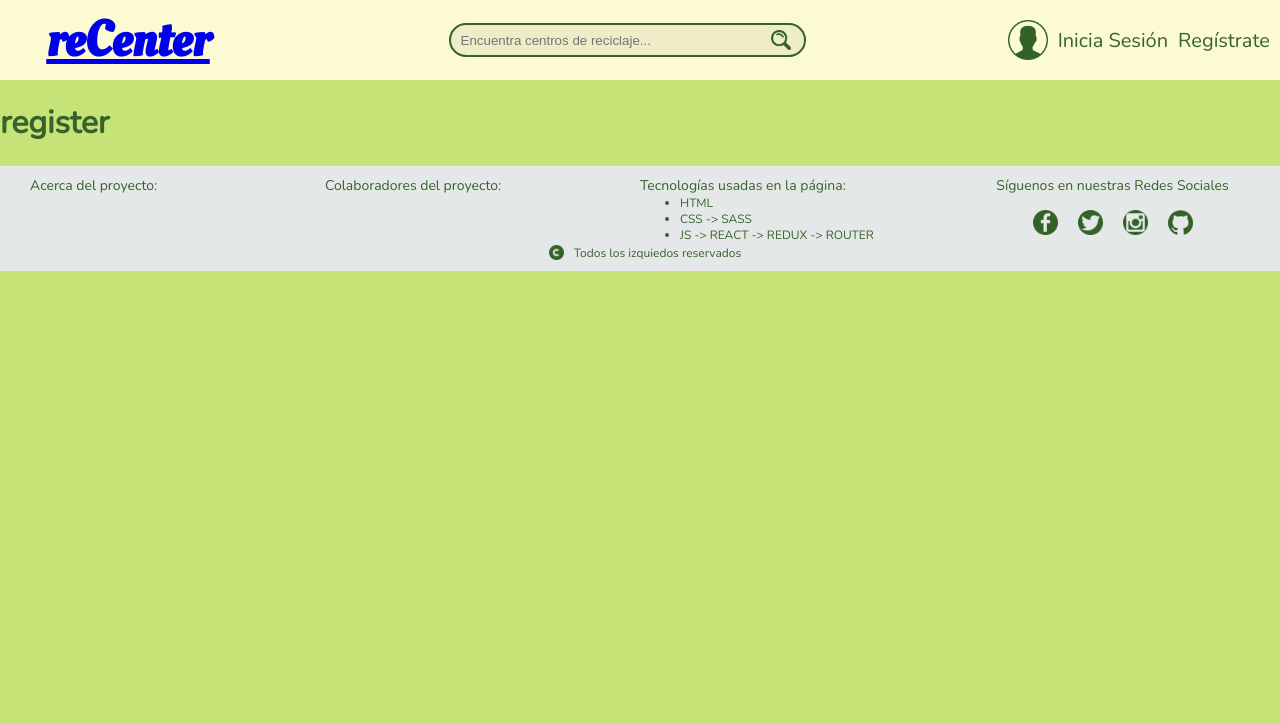
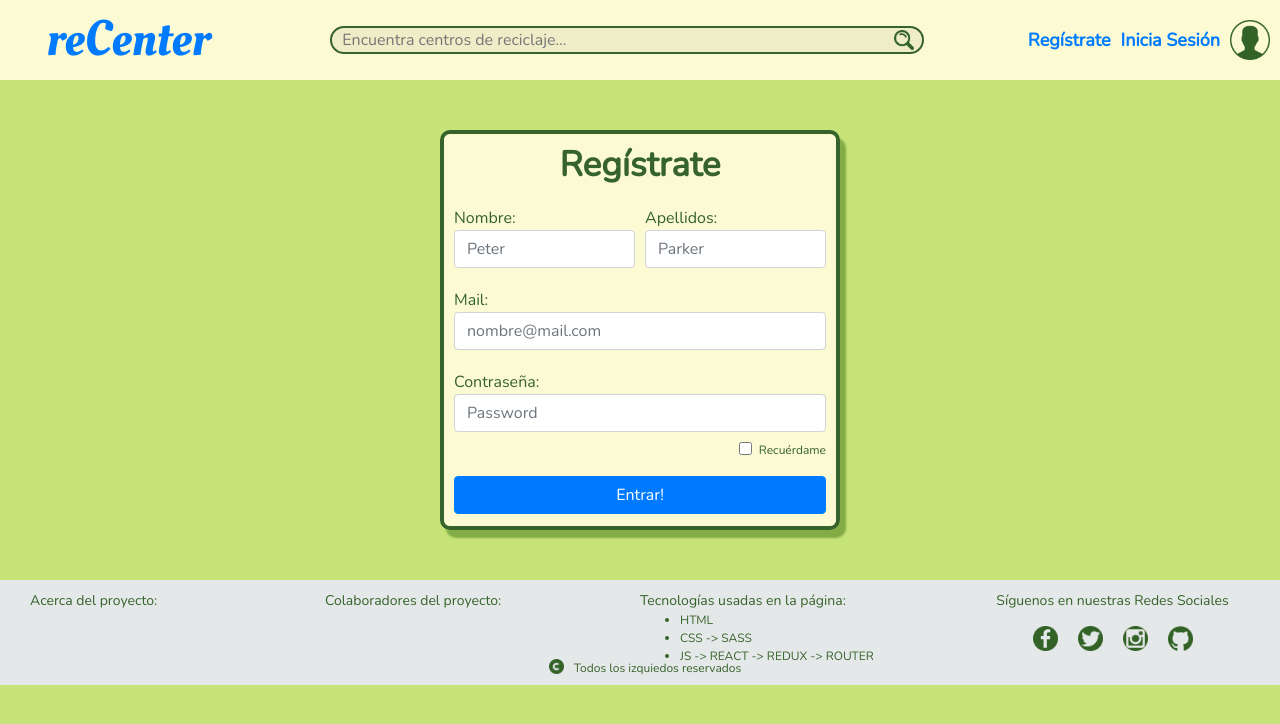
Before and after one commit to droogadulce/reCenter, a React app: page /register in a window 1280 px wide. Built offline with nearby package versions, Linux system fonts and the light colour scheme; what google-maps-react would draw is missing.

Commit message:
update: listo login y registro y correcciones al header

```diff
--- a/public/index.html
+++ b/public/index.html
@@ -5,6 +5,7 @@
     <meta name="viewport" content="width=device-width, initial-scale=1.0" />
     <meta http-equiv="X-UA-Compatible" content="ie=edge" />
     <title>reCenter</title>
+    <link rel="stylesheet" href="https://maxcdn.bootstrapcdn.com/bootstrap/latest/css/bootstrap.min.css">
   </head>
 
   <body>
--- a/src/assets/styles/components/Carrousel.scss
+++ b/src/assets/styles/components/Carrousel.scss
@@ -3,10 +3,15 @@ $color2: #c6e377;
 $color3: #729d39;
 $color4: #36622b;
 
-.carrousel {
-  width: 100%;
-  height: 40%;
-  display: grid;
-  grid-template-columns: 1fr 1fr 1fr;
-  grid-template-rows: 1fr;
+$carouselWidth: 100vw;
+$carouselHeight: 40vh;
+
+.carousel{
+  width: $carouselWidth;
+  height: $carouselHeight;
 }
+
+.carousel-inner{
+  width: $carouselWidth;
+  height: $carouselHeight;
+}
--- a/src/assets/styles/components/Categories.scss
+++ b/src/assets/styles/components/Categories.scss
@@ -0,0 +1,20 @@
+$color1: #fbfad3;
+$color2: #c6e377;
+$color3: #729d39;
+$color4: #36622b;
+
+.categories{
+    margin: 0px;
+    padding: 20px 50px;
+    display: grid;
+    grid-template-columns: 1fr 1fr 1fr 1fr;
+    grid-template-rows: 1fr 1fr;
+}
+
+.categories__item {
+    place-self: center;
+}
+
+.categories__item p{
+    margin: 0px;
+}
--- a/src/assets/styles/components/Header.scss
+++ b/src/assets/styles/components/Header.scss
@@ -5,6 +5,10 @@ $color1: #fbfad3;
 $color2: #c6e377;
 $color3: #729d39;
 $color4: #36622b;
+
+*:focus {
+  outline: none;
+}
 
 .header {
   background-color: $color1;
@@ -21,33 +25,43 @@ $color4: #36622b;
   font-family: $principalFont;
 }
 
+.header__logo :hover {
+  text-decoration: none;
+}
+
+.header__logo :visited {
+  color: $color4;
+}
+
 .header__buscador {
   grid-column: 2 / span 1;
-  place-self: center;
+  display: grid;
+  grid-template-columns: 10% 1fr 10%;
+  grid-template-rows: 1fr 1fr 1fr;
+  justify-items: stretch;
 }
 
 .header__buscador input {
+  grid-column: 2;
+  grid-row: 2;
   background-color: rgba($color: #000000, $alpha: 0.05);
   border: solid 2px $color4;
   color: $color4;
   border-radius: 30px;
   background-image: $search_url;
-  // El inspector marca url(assets/url) -> cómo quitar ese assets para que coincida la url?
-  background-size: 1.5em;
-  background-position: center right 1em;
+  background-size: 1.25em;
+  background-position: center right 0.5em;
   background-repeat: no-repeat;
-  width: 25em;
-  height: 30px;
   padding: 0 10px;
 }
 
 .header__registro {
   grid-column-end: 4;
-  place-self: center end;
   text-align: right;
   display: flex;
-  flex-direction: row;
+  flex-direction: row-reverse;
   align-items: center;
+  justify-content: flex-start;
 }
 
 .header__registro img {
@@ -58,10 +72,16 @@ $color4: #36622b;
 
 .header__registro p {
   margin: 0 10px 0 0;
-  font-size: 20px;
-  display: ruby-text-container;
+  font-size: 18px;
+  font-weight: bold;
+  text-align: center;
 }
 
 .header__registro p:hover {
-  text-decoration: underline;
+  text-decoration: underline $color1;
+  cursor: pointer;
 }
+
+.header__registro :visited {
+  color: $color4;
+}
--- /dev/null
+++ b/src/assets/styles/components/Login.scss
@@ -0,0 +1,58 @@
+$color1: #fbfad3;
+$color2: #c6e377;
+$color3: #729d39;
+$color4: #36622b;
+
+$principalFont: 'Oleo Script', cursive;
+
+$loginWidth: 40vw;
+$loginHeight: 50vh;
+
+.login {
+    display: flex;
+    justify-content: center;
+}
+
+.login__card {
+    margin: 50px 0px;
+    padding: 10px;
+    width: $loginHeight;
+    height: $loginHeight;
+    border: 0.25em solid $color4;
+    border-radius: 10px ;
+    background-color: $color1 ;
+    box-shadow: 6px 8px 2px rgba($color: $color3, $alpha: 0.8);
+    display: grid;
+    grid-template-columns: 1fr;
+    grid-template-rows: 1fr 1fr 1fr 1fr;
+    overflow: hidden;
+}
+
+.login__card h1 {
+    margin-bottom: 10px;
+    text-align: center;
+    font-size: 35px;
+    font-weight: bold;
+}
+
+.form-group {
+    margin: 10px 0px;
+}
+
+.form-label {
+    margin-bottom: 0;
+}
+
+.form-check {
+    margin: 5px 0;
+    text-align: right;
+}
+
+.form-check-label {
+    font-size: 0.75em;
+}
+
+.btn {
+    grid-row: 4;
+    justify-items: stretch;
+}
--- /dev/null
+++ b/src/assets/styles/components/Register.scss
@@ -0,0 +1,61 @@
+$color1: #fbfad3;
+$color2: #c6e377;
+$color3: #729d39;
+$color4: #36622b;
+
+$principalFont: 'Oleo Script', cursive;
+
+$registerWidth: 40vw;
+$registerHeight: 50vh;
+
+.register {
+    display: flex;
+    justify-content: center;
+}
+
+.register__card {
+    margin: 50px 0px;
+    padding: 10px;
+    width: $registerHeight;
+    height: $registerHeight;
+    border: 0.25em solid $color4;
+    border-radius: 10px ;
+    background-color: $color1 ;
+    box-shadow: 6px 8px 2px rgba($color: $color3, $alpha: 0.8);
+    display: grid;
+    grid-template-columns: 1fr;
+    grid-template-rows: 1fr 1fr 1fr 1fr 1fr;
+    overflow: auto; //mejor ajustar a tamaño de carta
+    scrollbar-color: $color4 $color1;
+    scrollbar-width: thin;
+}
+
+.register__card h1 {
+    margin-bottom: 10px;
+    text-align: center;
+    font-size: 35px;
+    font-weight: bold;
+}
+
+.form-group {
+    margin: 10px 0px;
+}
+
+.form-label {
+    margin-bottom: 0;
+}
+
+.form-check {
+    margin: 5px 0;
+    text-align: right;
+}
+
+.form-check-label {
+    font-size: 0.75em;
+}
+
+.btn {
+    grid-row: 5;
+    justify-items: stretch;
+    margin-bottom: 10px;
+}
--- a/src/components/Carrousel.jsx
+++ b/src/components/Carrousel.jsx
@@ -1,12 +1,35 @@
 import React from 'react';
 import Carousel from 'react-bootstrap/Carousel';
 import '../assets/styles/components/Carrousel.scss';
+import firstSlide from '../assets/static/garbage-lot.jpg';
+import secondSlide from '../assets/static/abundance-blur-bundle-close-up-167538.jpg';
+import thirdSlide from '../assets/static/cans-1679022_1920.jpg';
 
 const Carrousel = () => (
-  <section className='carousel'>
-    <div className='carousel__item'>
-      <img src='/' alt='' />
-    </div>
+  <section className="carrousel">
+    <Carousel controls={false} fade={true}>
+      <Carousel.Item>
+        <img
+          className="firstSlide"
+          src={firstSlide}
+          alt="Primer Slide"
+        />
+      </Carousel.Item>
+      <Carousel.Item>
+        <img
+          className="secondSlide"
+          src={secondSlide}
+          alt="Segundo Slide"
+        />
+      </Carousel.Item>
+      <Carousel.Item>
+      <img
+          className="thirdSlide"
+          src={thirdSlide}
+          alt="Tercer Slide"
+        />
+      </Carousel.Item>
+    </Carousel>
   </section>
 );
 
--- a/src/components/Categories.jsx
+++ b/src/components/Categories.jsx
@@ -1,13 +1,25 @@
 import React from "react";
+import { connect } from 'react-redux';
 import "../assets/styles/components/Categories.scss";
 
-const Categories = ({ tag }) => (
+const Categories = ({ tags }) => (
   <section className="categories">
-    <div className="categories__item">
-      <img src="/" alt="" />
-      <h1>{tag}</h1>
-    </div>
+    {tags.map(item => (
+      <div className="categories__item" key={item.id} id={`item${item.id}`}>
+        <p>{item.tag}</p>
+        <img src="/" alt="icono de categoria" />
+      </div>
+    ))}
   </section>
 );
 
-export default Categories;
+const mapStateToProps = state => {
+  return {
+    tags: state.garbageTags,
+  };
+};
+
+export default connect(
+  mapStateToProps,
+  null
+)(Categories);
--- a/src/components/Header.jsx
+++ b/src/components/Header.jsx
@@ -1,11 +1,12 @@
 import React from 'react';
+import { Link } from 'react-router-dom';
 import '../assets/styles/components/Header.scss';
 import userImage from '../assets/static/user.png';
 
 const Header = () => (
   <header className='header'>
     <h1 className='header__logo'>
-      <a href='/'>reCenter</a>
+      <Link to='/'>reCenter</Link>
     </h1>
     {/* se sustituira por el png del logo */}
     <div className='header__buscador'>
@@ -13,8 +14,8 @@ const Header = () => (
     </div>
     <div className='header__registro'>
       <img src={userImage} alt='perfil-logo' />
-      <p>Inicia Sesión</p>
-      <p>Regístrate</p>
+      <p><Link to="/login">Inicia Sesión</Link></p>
+      <p><Link to="/register">Regístrate</Link></p>
     </div>
   </header>
 );
--- a/src/containers/Home.jsx
+++ b/src/containers/Home.jsx
@@ -1,5 +1,4 @@
 import React from 'react';
-import { connect } from 'react-redux';
 import Carrousel from '../components/Carrousel';
 import Categories from '../components/Categories';
 import '../assets/styles/App.scss';
@@ -7,19 +6,8 @@ import '../assets/styles/App.scss';
 const Home = ({ tags }) => (
   <>
     <Carrousel />
-    {tags.map(item => (
-      <Categories {...item} key={item.id} />
-    ))}
+    <Categories />
   </>
 );
 
-const mapStateToProps = state => {
-  return {
-    tags: state.garbageTags,
-  };
-};
-
-export default connect(
-  mapStateToProps,
-  null
-)(Home);
+export default Home;
--- a/src/containers/Login.jsx
+++ b/src/containers/Login.jsx
@@ -1,5 +1,26 @@
 import React from 'react';
+import Form from 'react-bootstrap/Form';
+import Button from 'react-bootstrap/Button';
+import '../assets/styles/components/Login.scss';
 
-const Login = () => <h1>login</h1>;
+const Login = () => (
+    <section className="login">
+        <Form className="login__card">
+            <h1>Inicia sesión</h1>
+            <Form.Group controlId="usserId">
+                <Form.Label>Mail:</Form.Label>
+                <Form.Control type="email" placeholder="nombre@mail.com" />
+            </Form.Group>
+            <Form.Group controlId="usserPassword">
+                <Form.Label>Contraseña:</Form.Label>
+                <Form.Control type="password" placeholder="Password" />
+                <Form.Check type="checkbox" label="Recuérdame"/>
+            </Form.Group>
+            <Button variant="primary" type="sumbit">
+                Entrar!
+            </Button>
+        </Form>
+    </section>
+);
 
 export default Login;
--- a/src/containers/Register.jsx
+++ b/src/containers/Register.jsx
@@ -1,5 +1,40 @@
 import React from 'react';
+import { Col, Row, Form } from 'react-bootstrap';
+import Button from 'react-bootstrap/Button';
+import '../assets/styles/components/Register.scss';
 
-const Register = () => <h1>register</h1>;
+const Register = () => (
+    <section className="register">
+        <Form className="register__card">
+            <h1>Regístrate</h1>
+            <Form.Row>
+                <Col>
+                    <Form.Group controlId="usserName">
+                        <Form.Label>Nombre:</Form.Label>
+                        <Form.Control type="text" placeholder="Peter" />
+                    </Form.Group>
+                </Col>
+                <Col>
+                    <Form.Group controlId="usserLastName">
+                        <Form.Label>Apellidos:</Form.Label>
+                        <Form.Control type="text" placeholder="Parker" />
+                    </Form.Group>
+                </Col>
+            </Form.Row>
+            <Form.Group controlId="usserId">
+                <Form.Label>Mail:</Form.Label>
+                <Form.Control type="email" placeholder="nombre@mail.com" />
+            </Form.Group>
+            <Form.Group controlId="usserPassword">
+                <Form.Label>Contraseña:</Form.Label>
+                <Form.Control type="password" placeholder="Password" />
+                <Form.Check type="checkbox" label="Recuérdame"/>
+            </Form.Group>
+            <Button variant="primary" type="sumbit">
+                Entrar!
+            </Button>
+        </Form>
+    </section>
+);
 
 export default Register;
```
Also changed, not shown: src/assets/static/cans-1679022_1920.jpg (added), 3 other files.
